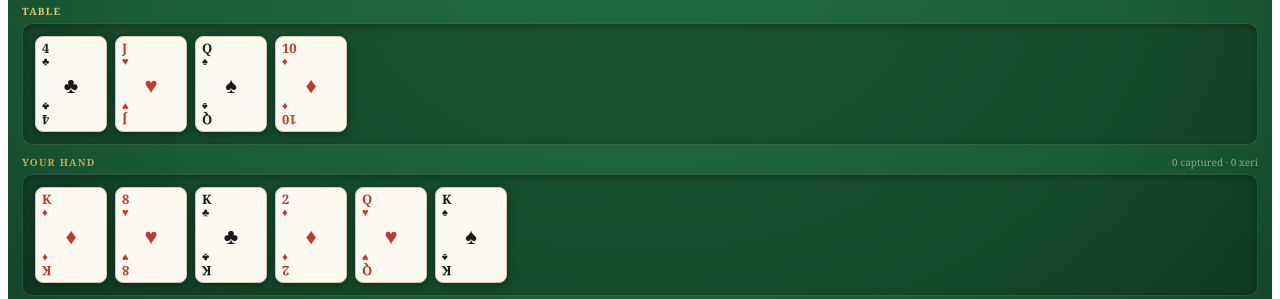
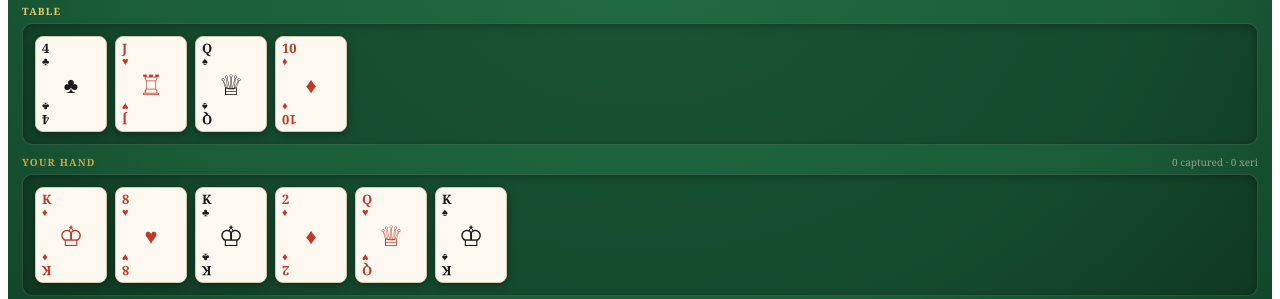
Before and after one commit to thegeorge2318/diloti, a React (Vite) app: page / in a window 1280 px wide. Shown: the part 277-576 px from the top of the page. Built offline with nearby package versions, Linux system fonts and the light colour scheme.

Commit message:
Update App.jsx

```diff
--- a/src/App.jsx
+++ b/src/App.jsx
@@ -107,8 +107,10 @@ function Card({card, selected, tableSelected, onClick, faceDown}) {
         <span style={{fontSize:13,fontWeight:700,color:isRed?C.red:"#1a1a1a"}}>{card.rank}</span>
         <span style={{fontSize:11,color:isRed?C.red:"#1a1a1a"}}>{card.suit}</span>
       </div>
-      {/* centre suit */}
-      <div style={{textAlign:"center",fontSize:22,color:isRed?C.red:"#1a1a1a",lineHeight:1}}>{card.suit}</div>
+      {/* centre */}
+      <div style={{textAlign:"center",fontSize:isFace(card.rank)?28:22,color:isRed?C.red:"#1a1a1a",lineHeight:1}}>
+        {card.rank==="K"?"♔":card.rank==="Q"?"♕":card.rank==="J"?"♖":card.suit}
+      </div>
       {/* bottom-right rotated */}
       <div style={{display:"flex",flexDirection:"column",alignItems:"flex-end",lineHeight:1,transform:"rotate(180deg)"}}>
         <span style={{fontSize:13,fontWeight:700,color:isRed?C.red:"#1a1a1a"}}>{card.rank}</span>
@@ -329,7 +331,7 @@ export default function Diloti() {
   useEffect(()=>{
     if(G.turn==="ai"&&!G.gameOver&&!G.roundOver){
       setAiThinking(true);
-      const t=setTimeout(()=>{ setG(prev=>runAiTurn(prev)); setAiThinking(false); },900);
+      const t=setTimeout(()=>{ setG(prev=>runAiTurn(prev)); setAiThinking(false); },2500);
       return()=>clearTimeout(t);
     }
   },[G.turn,G.gameOver,G.roundOver,runAiTurn]);
```
